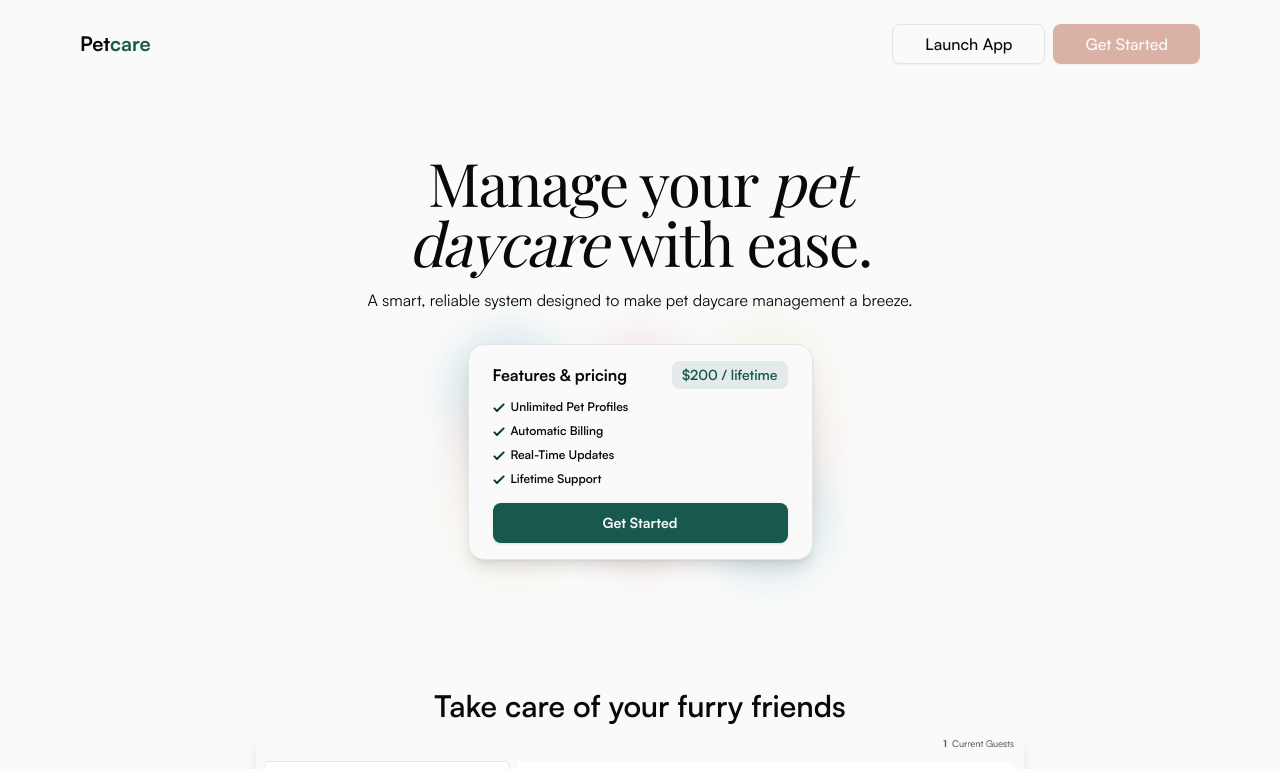
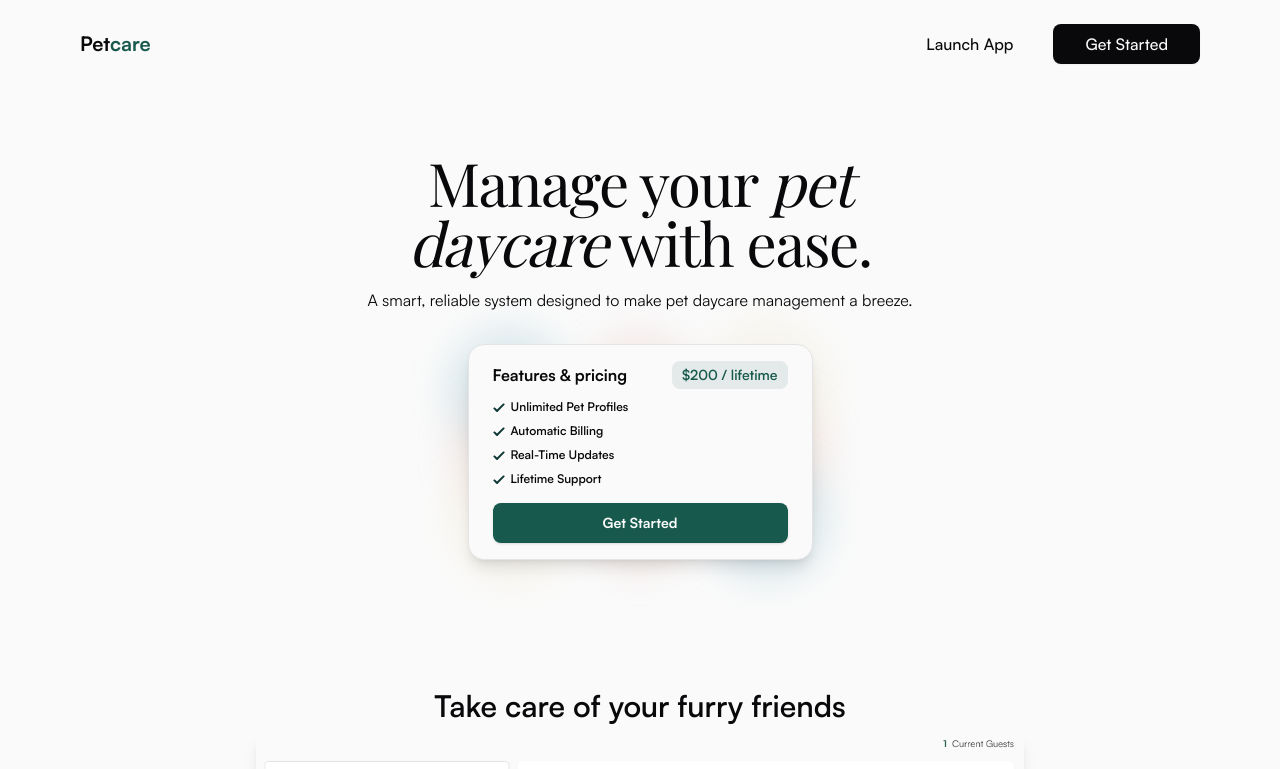
Before and after one commit to miawithcode/petcare, a Next.js app: page / in a window 1280 px wide. Shown: the top 769 px of the page. Built offline with nearby package versions, Linux system fonts and the light colour scheme.

Commit message:
style: button style

```diff
--- a/src/app/(auth)/layout.tsx
+++ b/src/app/(auth)/layout.tsx
@@ -1,9 +1,6 @@
-import Logo from '@/components/logo';
-
 export default function Layout({ children }: { children: React.ReactNode }) {
   return (
     <div className="flex flex-1 flex-col items-center justify-center gap-y-5">
-      {/* <Logo /> */}
       {children}
     </div>
   );
--- a/src/app/(marketing)/page.tsx
+++ b/src/app/(marketing)/page.tsx
@@ -29,10 +29,10 @@ function Header() {
       <Logo />
 
       <div className="flex items-center gap-x-2">
-        <Button asChild variant={'outline'}>
+        <Button asChild variant={'ghost'}>
           <Link href="/app/dashboard">Launch App</Link>
         </Button>
-        <Button asChild variant="secondary">
+        <Button asChild variant={'secondary'}>
           <Link href="/signup">Get Started</Link>
         </Button>
       </div>
@@ -43,7 +43,7 @@ function Header() {
 function Hero() {
   return (
     <section className="flex w-full flex-col items-center justify-center py-16 text-center">
-      <h1 className="font-playfair max-w-xl text-balance text-3xl leading-relaxed tracking-tight md:text-6xl">
+      <h1 className="max-w-xl text-balance font-playfair text-3xl leading-relaxed tracking-tight md:text-6xl">
         Manage your <span className="italic">pet daycare</span> with ease.
       </h1>
       <h2 className="mt-4 max-w-prose">
--- a/src/components/pet-button.tsx
+++ b/src/components/pet-button.tsx
@@ -29,7 +29,7 @@ export default function PetButton({
 
   if (action === 'checkout') {
     return (
-      <Button variant="outline" size="sm" onClick={onClick}>
+      <Button variant="secondary" size="sm" onClick={onClick}>
         {children}
       </Button>
     );
@@ -43,7 +43,7 @@ export default function PetButton({
             {children}
           </Button>
         ) : (
-          <Button variant="outline" size="sm">
+          <Button variant="secondary" size="sm">
             {children}
           </Button>
         )}
--- a/src/styles/globals.css
+++ b/src/styles/globals.css
@@ -13,7 +13,7 @@
     --primary-foreground: 0 0% 98%;
     --primary-50: 170 15% 92%;
     --primary-100: 171 16% 76%;
-    --secondary: 14 41% 75%;
+    --secondary: 240 10% 3.9%;
     --secondary-foreground: 0 0% 98%;
     --muted: 240 4.8% 95.9%;
     --muted-foreground: 240 3.8% 46.1%;
```
Also changed, not shown: 1 other file (tests, documents, lock files or other folders).
